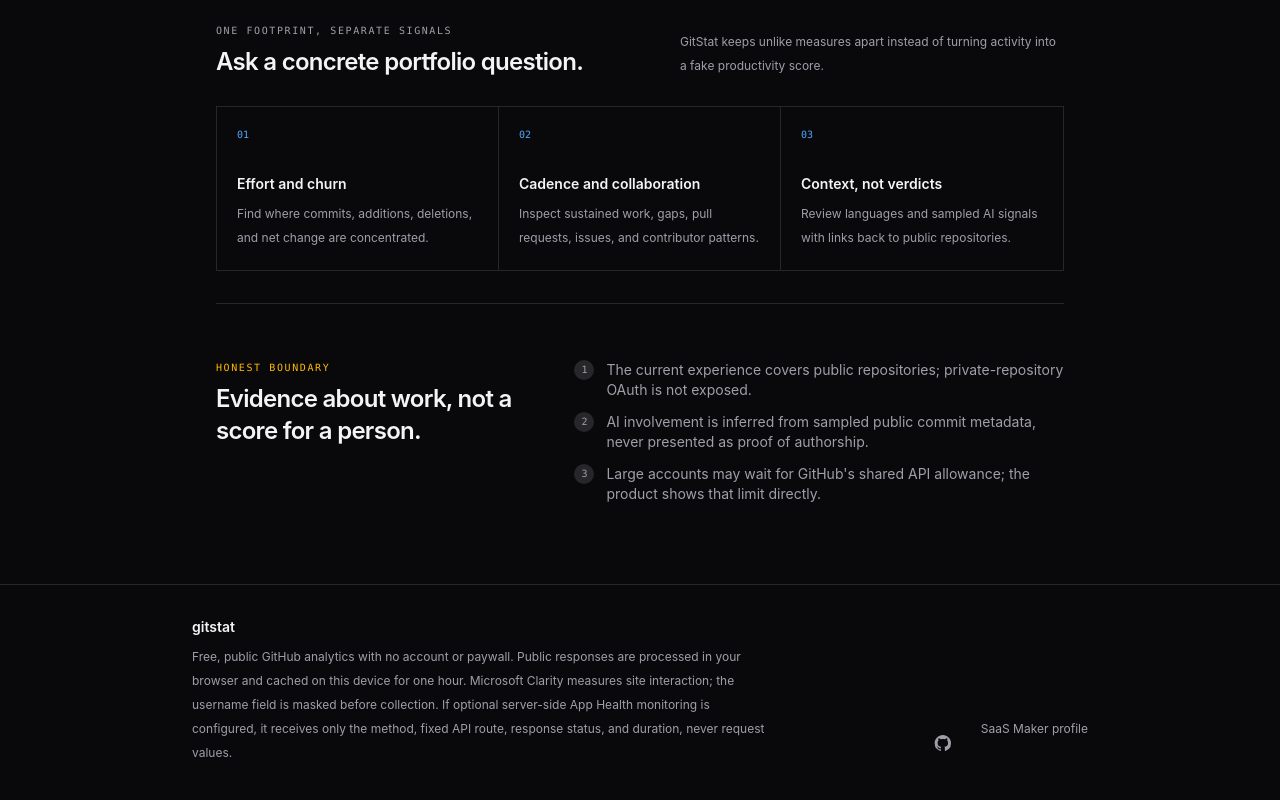
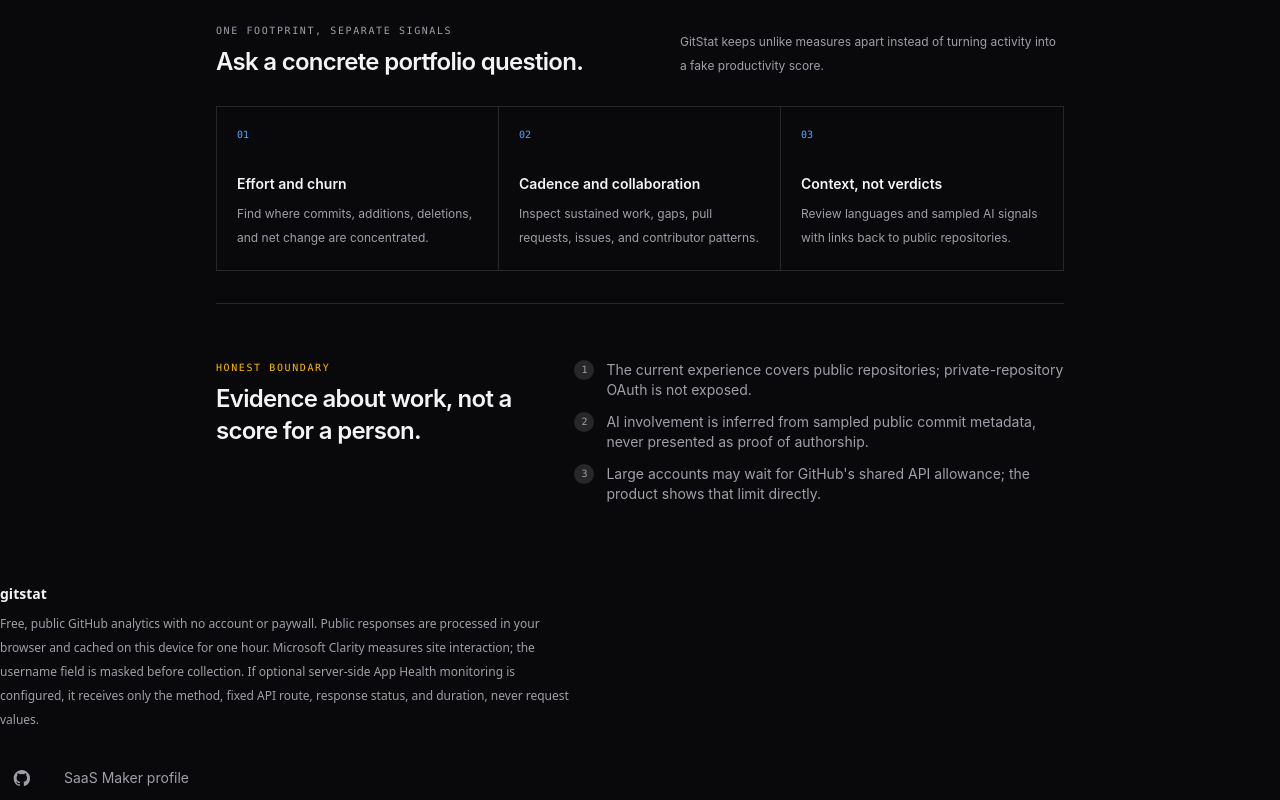
Before and after one commit to sass-maker/gitstat, a React (Vite) app: page / in a window 1280 px wide. Shown: the part 777-1577 px from the top of the page. Built offline with nearby package versions, Linux system fonts and the light colour scheme.

Commit message:
Integrate Precise footer with GitStat native dashboard identity

```diff
--- a/index.html
+++ b/index.html
@@ -78,7 +78,7 @@
     </div>
     <script type="module" src="/src/main.tsx"></script>
     <script type="module" src="https://sassmaker.com/newsletter-capture.js"></script>
-    <script src="https://sassmaker.com/project-strip.js" data-project="gitstat" defer></script>
-    <script src="https://sassmaker.com/ai-chat-footer.js" data-name="GitStat" defer></script>
+    <script src="https://sassmaker.com/project-strip.js" data-project="gitstat" defer data-layout="studio" data-fleet-footer-host-only="true" data-theme="dark"></script>
+    <script src="https://sassmaker.com/ai-chat-footer.js" data-name="GitStat" defer data-layout="question" data-fleet-footer-host-only="true" data-theme="dark"></script>
   </body>
 </html>
--- a/src/App.tsx
+++ b/src/App.tsx
@@ -1,4 +1,4 @@
-import { useState, useCallback, useEffect, useMemo, useRef } from 'react'
+import { createElement, useState, useCallback, useEffect, useMemo, useRef } from 'react'
 import type { RepoStats, OrgStats, GrandTotals, FetchProgress, RateLimitInfo, CachedResults, MonthlyData, DayData, SummaryStats, LanguageStat, CommitInfo, AIInvolvementStats, ChurnStats, CommitPatterns, ContributionDay, UserProfile, RepoMetadata, ContributionTypes, PRInfo, PRStats, IssueInfo, IssueStats, TimePatterns, ConventionalCommitBreakdown, CollaborationStats, KeywordStats, GapAnalysis } from './types'
 import { getContributorStats, getAllRepos, getUser, getUserProfile, getRateLimitInfo, getRepoLanguages, getRepoCommits, getContributionCalendar, getContributionTypes, getUserPRs, getUserIssues, getPublicUserReposWithMeta, computeCommitQuality, GitHubApiError } from './lib/github'
 import { computeMonthlyData, computeDailyData, computeDailyDataFromCalendar, computeSummaryStats, computeLanguageStats, computeAIInvolvement, computeChurnStats, computeCommitPatterns, computeTimePatterns, computeConventionalBreakdown, computeCollaboration, computeKeywordStats, computeGapAnalysis, computePRStats, computeIssueStats } from './lib/analytics'
@@ -922,15 +922,32 @@
           </div>
         )}
       </main>
-      <footer className="border-t border-zinc-800 px-6 py-8 text-zinc-400">
-        <saas-maker-newsletter-capture
+      {createElement('fleet-footer-extension', {
+        'data-fleet-footer-project': 'gitstat',
+        'product-name': 'GitStat',
+        signature: 'GitStat',
+        'art-src': 'https://sassmaker.com/footer-art/gitstat.webp',
+        'art-alt': 'A contribution-history weaving station where distinct repository threads form a chronological fabric while preserving their individual routes.',
+        'art-width': '2171',
+        'art-height': '724',
+        'art-position': '50% 50%',
+        'art-credit': 'Original illustration for GitStat',
+        'font-base': 'https://sassmaker.com/fonts/fleet-footer-precise-v1/',
+        className: 'precise-footer',
+        surface: 'app',
+      }, <>
+        <saas-maker-newsletter-capture slot="capture"
+          layout="compact"
+          integrated
           catalog-id="gitstat"
           product-name="GitStat"
           kind="newsletter"
           source="footer"
           theme="dark"
         ></saas-maker-newsletter-capture>
-        <div className="mx-auto flex max-w-4xl flex-col gap-5 sm:flex-row sm:items-end sm:justify-between">
+      <footer slot="navigation" data-fleet-footer-navigation className="text-zinc-400">
+
+        <div className="flex flex-col gap-6">
           <div>
             <p className="text-sm font-semibold text-zinc-100">gitstat</p>
             <p className="mt-2 max-w-xl text-xs leading-6">
@@ -941,7 +958,7 @@
               method, fixed API route, response status, and duration, never request values.
             </p>
           </div>
-          <nav className="flex shrink-0 gap-4 text-xs" aria-label="GitStat links">
+          <nav className="flex flex-wrap items-center gap-x-5 gap-y-2 text-sm" aria-label="GitStat links">
             <a
               data-log="cta.source_repository_opened"
               onClick={() => trackCTA('cta.source_repository_opened')}
@@ -953,10 +970,11 @@
             >
               <GithubIcon />
             </a>
-            <a className="hover:text-zinc-100" href="https://sassmaker.com/p/gitstat">SaaS Maker profile</a>
+            <a className="inline-flex min-h-11 items-center hover:text-zinc-100" href="https://sassmaker.com/p/gitstat">SaaS Maker profile</a>
           </nav>
         </div>
       </footer>
+      </>)}
     </div>
   )
 }
--- a/src/index.css
+++ b/src/index.css
@@ -38,3 +38,19 @@
   animation: shimmer 1.5s infinite;
   border-radius: 4px;
 }
+
+/* Owner-selected Precise closing system; dashboard tokens remain native. */
+fleet-footer-extension.precise-footer {
+  display: block;
+  width: 100%;
+  --fleet-footer-canvas: #09090b;
+  --fleet-footer-lower: #09090b;
+  --fleet-footer-ink: #f4f4f5;
+  --fleet-footer-muted: #a1a1aa;
+  --fleet-footer-border: #3f3f46;
+  --fleet-footer-focus: #93c5fd;
+  --fleet-footer-ui-font: var(--fleet-footer-loaded-ui, system-ui, sans-serif);
+  --fleet-footer-mono-font: var(--fleet-footer-loaded-mono, ui-monospace, monospace);
+}
+.precise-footer [slot="navigation"] p { font-family: var(--fleet-footer-ui-font); }
+.precise-footer [slot="capture"] { --newsletter-capture-font: var(--fleet-footer-ui-font); }
--- a/src/newsletter-capture.d.ts
+++ b/src/newsletter-capture.d.ts
@@ -9,6 +9,8 @@
         kind?: 'newsletter' | 'waitlist'
         source?: string
         theme?: 'dark' | 'light'
+        layout?: 'compact'
+        integrated?: boolean
       }
     }
   }
```
Also changed, not shown: 1 other file (tests, documents, lock files or other folders).
